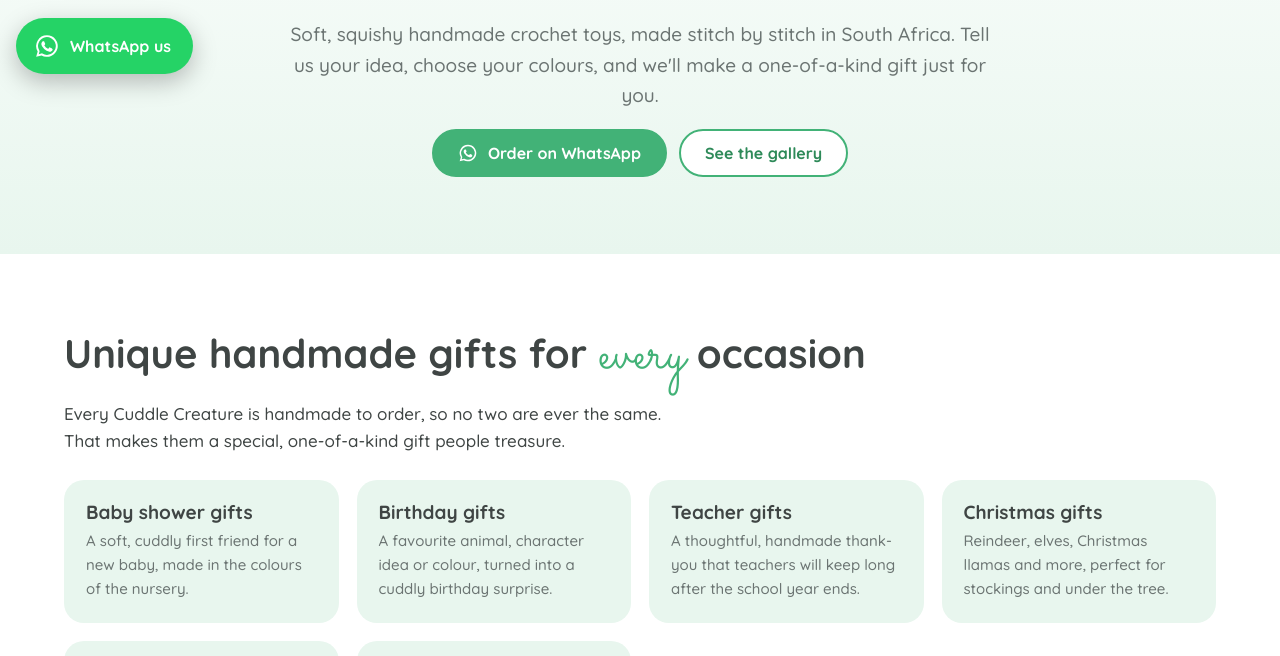
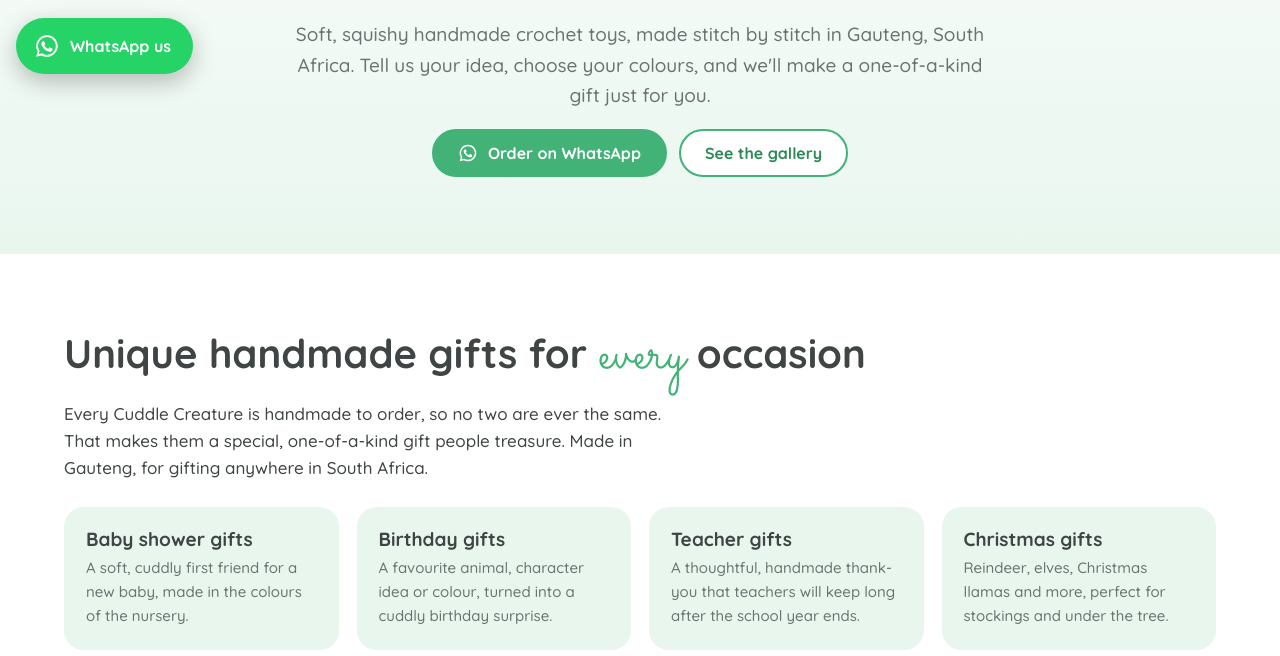
Before and after one commit to cuddlecreatures/cuddlecreatures, a plain HTML site: page index.html in a window 1280 px wide. Shown: the part 710-1366 px from the top of the page. Drawn offline with Linux system fonts and the light colour scheme.

Commit message:
Add Gauteng location for local search

```diff
--- a/index.html
+++ b/index.html
@@ -3,20 +3,20 @@
 <head>
 <meta charset="utf-8">
 <meta name="viewport" content="width=device-width, initial-scale=1">
-<title>Cuddle Creatures | Handmade Crochet Toys &amp; Unique Gifts, South Africa</title>
-<meta name="description" content="Handmade crochet soft toys, made to order in South Africa. Unique, one-of-a-kind gifts for baby showers, birthdays, teachers, Christmas and every special occasion. Any creature, any colours.">
-<meta name="keywords" content="crochet toys, handmade soft toys, amigurumi, baby shower gift, birthday gift, teacher gift, unique gifts, one of a kind gifts, custom crochet, South Africa">
+<title>Cuddle Creatures | Handmade Crochet Toys &amp; Unique Gifts, Gauteng</title>
+<meta name="description" content="Handmade crochet soft toys, made to order in Gauteng, South Africa. Unique, one-of-a-kind gifts for baby showers, birthdays, teachers, Christmas and every special occasion. Any creature, any colours.">
+<meta name="keywords" content="crochet toys, handmade soft toys, amigurumi, baby shower gift, birthday gift, teacher gift, unique gifts, one of a kind gifts, custom crochet, Gauteng, Johannesburg, Pretoria, South Africa">
 <link rel="canonical" href="https://cuddlecreatures.co.za/">
 <meta property="og:type" content="website">
 <meta property="og:site_name" content="Cuddle Creatures">
 <meta property="og:title" content="Cuddle Creatures | Handmade Crochet Toys &amp; Unique Gifts">
-<meta property="og:description" content="Handmade crochet soft toys, made to order in South Africa. Unique, one-of-a-kind gifts for baby showers, birthdays, teachers, Christmas and every special occasion. Any creature, any colours.">
+<meta property="og:description" content="Handmade crochet soft toys, made to order in Gauteng, South Africa. Unique, one-of-a-kind gifts for baby showers, birthdays, teachers, Christmas and every special occasion. Any creature, any colours.">
 <meta property="og:url" content="https://cuddlecreatures.co.za/">
 <meta property="og:image" content="https://cuddlecreatures.co.za/img/banner.jpg">
 <meta property="og:locale" content="en_ZA">
 <meta name="twitter:card" content="summary_large_image">
 <meta name="theme-color" content="#42b277">
-<script type="application/ld+json">{"@context": "https://schema.org", "@type": "Store", "name": "Cuddle Creatures", "url": "https://cuddlecreatures.co.za/", "image": "https://cuddlecreatures.co.za/img/banner.jpg", "logo": "https://cuddlecreatures.co.za/logo.jpg", "description": "Handmade crochet soft toys, made to order in South Africa. Unique, one-of-a-kind gifts for baby showers, birthdays, teachers, Christmas and every special occasion. Any creature, any colours.", "telephone": "+27659056300", "email": "lesyarademan@gmail.com", "address": {"@type": "PostalAddress", "addressCountry": "ZA"}, "founder": {"@type": "Person", "name": "Lesya"}, "sameAs": ["https://www.facebook.com/profile.php?id=100087590748304", "https://www.instagram.com/lesyacuddlecreatures/"], "knowsAbout": ["Crochet toys", "Amigurumi", "Handmade soft toys", "Baby shower gifts", "Birthday gifts", "Teacher gifts"]}</script>
+<script type="application/ld+json">{"@context": "https://schema.org", "@type": "Store", "name": "Cuddle Creatures", "url": "https://cuddlecreatures.co.za/", "image": "https://cuddlecreatures.co.za/img/banner.jpg", "logo": "https://cuddlecreatures.co.za/logo.jpg", "description": "Handmade crochet soft toys, made to order in Gauteng, South Africa. Unique, one-of-a-kind gifts for baby showers, birthdays, teachers, Christmas and every special occasion. Any creature, any colours.", "telephone": "+27659056300", "email": "lesyarademan@gmail.com", "address": {"@type": "PostalAddress", "addressRegion": "Gauteng", "addressCountry": "ZA"}, "areaServed": [{"@type": "AdministrativeArea", "name": "Gauteng"}, {"@type": "Country", "name": "South Africa"}], "founder": {"@type": "Person", "name": "Lesya"}, "sameAs": ["https://www.facebook.com/profile.php?id=100087590748304", "https://www.instagram.com/lesyacuddlecreatures/"], "knowsAbout": ["Crochet toys", "Amigurumi", "Handmade soft toys", "Baby shower gifts", "Birthday gifts", "Teacher gifts"]}</script>
 <link rel="icon" href="logo.jpg">
 <link rel="preconnect" href="https://fonts.googleapis.com">
 <link rel="preconnect" href="https://fonts.gstatic.com" crossorigin>
@@ -178,7 +178,7 @@ footer .script{font-size:32px;display:block;margin-bottom:4px}
  <div class="wrap">
   <span class="tag">Hand made with love</span>
   <h1><span class="script">Your very own</span>Cuddle Creature, chosen just for you!</h1>
-  <p>Soft, squishy handmade crochet toys, made stitch by stitch in South Africa. Tell us your idea, choose your colours, and we'll make a one-of-a-kind gift just for you.</p>
+  <p>Soft, squishy handmade crochet toys, made stitch by stitch in Gauteng, South Africa. Tell us your idea, choose your colours, and we'll make a one-of-a-kind gift just for you.</p>
   <div class="row">
    <a class="btn solid wa" href="https://wa.me/27659056300"><svg viewBox="0 0 24 24" fill="currentColor" aria-hidden="true"><path d="M12 2a10 10 0 0 0-8.6 15.1L2 22l5-1.3A10 10 0 1 0 12 2zm0 18.2c-1.5 0-3-.4-4.3-1.2l-.3-.2-3 .8.8-2.9-.2-.3A8.2 8.2 0 1 1 12 20.2zm4.5-6.1c-.2-.1-1.5-.7-1.7-.8-.2-.1-.4-.1-.6.1l-.8 1c-.1.2-.3.2-.5.1a6.7 6.7 0 0 1-3.3-2.9c-.3-.4.2-.4.7-1.3.1-.2 0-.3 0-.4l-.8-1.8c-.2-.5-.4-.4-.6-.4h-.5c-.2 0-.5.1-.7.3-.2.3-.9.9-.9 2.1s.9 2.4 1 2.6c.1.2 1.8 2.8 4.4 3.9 1.6.7 2.3.8 3.1.6.5-.1 1.5-.6 1.7-1.2.2-.6.2-1.1.2-1.2-.1-.1-.3-.2-.5-.3z"/></svg>Order on WhatsApp</a>
    <a class="btn ghost" href="#gallery">See the gallery</a>
@@ -189,7 +189,7 @@ footer .script{font-size:32px;display:block;margin-bottom:4px}
 <section class="band gifts" id="gifts">
  <div class="wrap">
   <h2>Unique handmade gifts for <span class="script">every</span> occasion</h2>
-  <p>Every Cuddle Creature is handmade to order, so no two are ever the same. That makes them a special, one-of-a-kind gift people treasure.</p>
+  <p>Every Cuddle Creature is handmade to order, so no two are ever the same. That makes them a special, one-of-a-kind gift people treasure. Made in Gauteng, for gifting anywhere in South Africa.</p>
   <div class="occ">
    <div><h3>Baby shower gifts</h3><p>A soft, cuddly first friend for a new baby, made in the colours of the nursery.</p></div>
    <div><h3>Birthday gifts</h3><p>A favourite animal, character idea or colour, turned into a cuddly birthday surprise.</p></div>
@@ -279,7 +279,7 @@ footer .script{font-size:32px;display:block;margin-bottom:4px}
   <a href="https://www.facebook.com/profile.php?id=100087590748304" aria-label="Cuddle Creatures on Facebook"><svg viewBox="0 0 24 24" fill="currentColor" aria-hidden="true"><path d="M14 8h3V4h-3a4 4 0 0 0-4 4v2H8v4h2v8h4v-8h3l1-4h-4V8z"/></svg></a>
   <a href="https://www.instagram.com/lesyacuddlecreatures/" aria-label="Cuddle Creatures on Instagram"><svg viewBox="0 0 24 24" fill="none" stroke="currentColor" stroke-width="2" aria-hidden="true"><rect x="3" y="3" width="18" height="18" rx="5"/><circle cx="12" cy="12" r="4"/><circle cx="17.5" cy="6.5" r="1" fill="currentColor"/></svg></a>
  </div>
- Handmade crochet toys and unique gifts, made with love in South Africa · cuddlecreatures.co.za
+ Handmade crochet toys and unique gifts, made with love in Gauteng, South Africa · cuddlecreatures.co.za
 </footer>
 
 <script>
```
